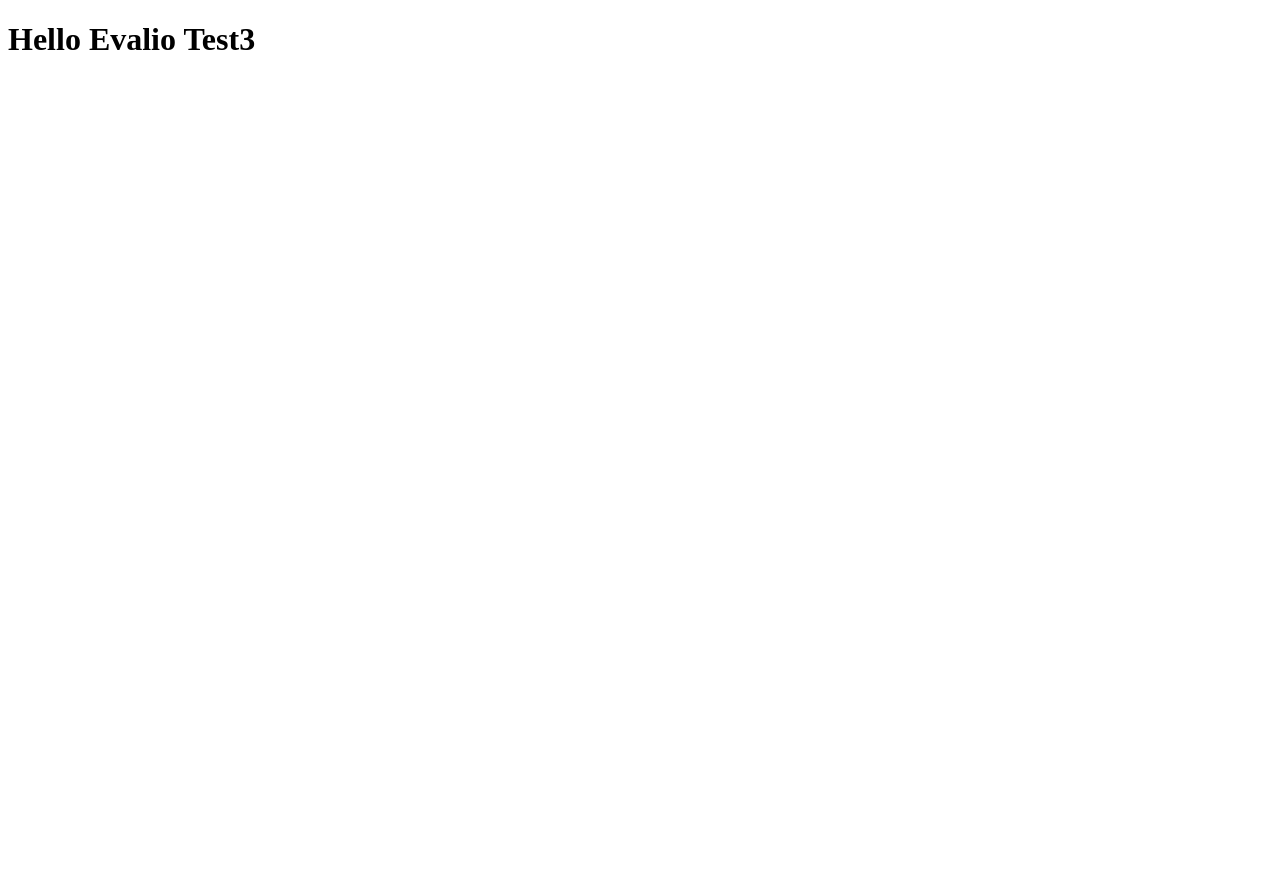
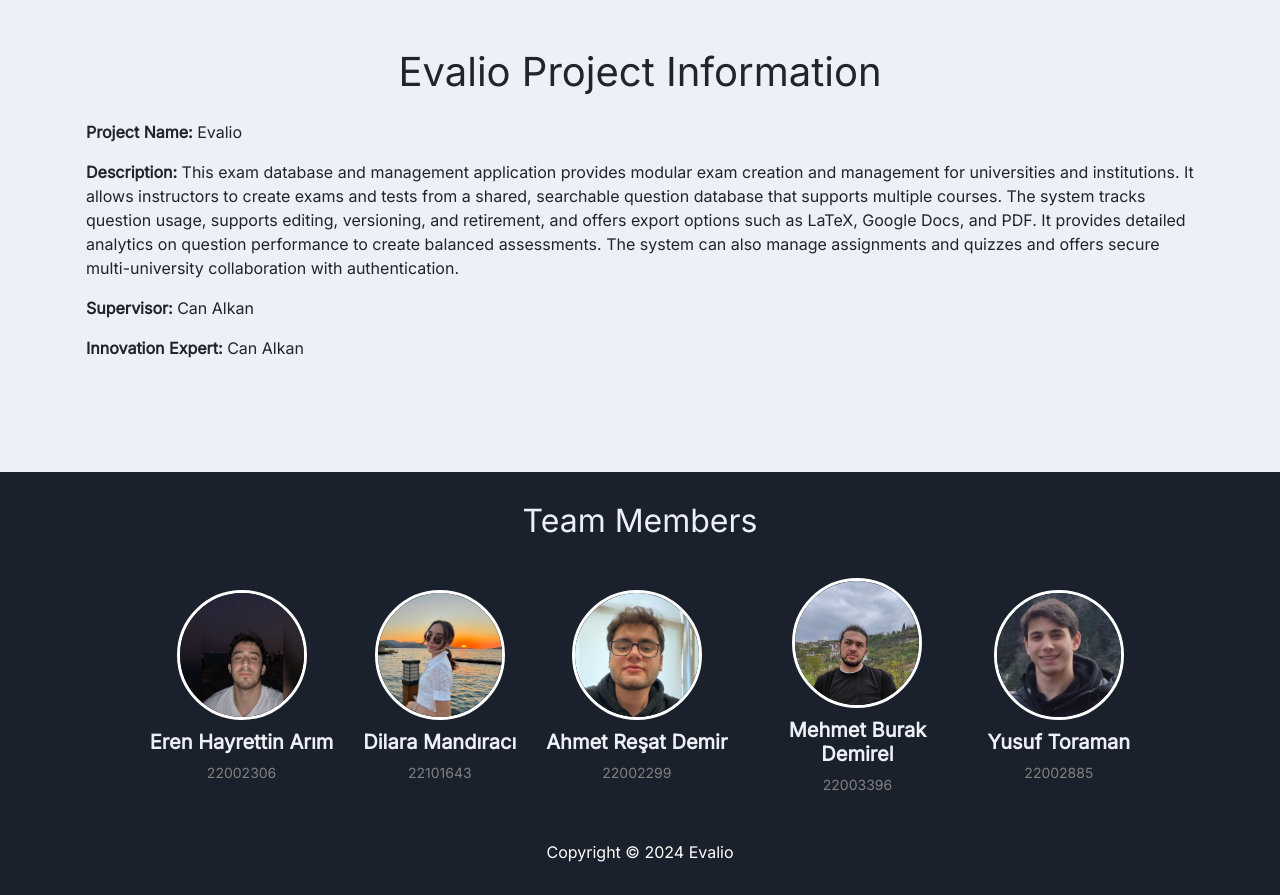
Before and after one commit to ernarim/evalio, a plain HTML site: page public/index.html in a window 1280 px wide. Before the commit the page ends 800 px from the top, so only its background shows below. Drawn offline with nearby package versions, Linux system fonts and the light colour scheme.

Commit message:
Last version

```diff
--- a/public/index.html
+++ b/public/index.html
@@ -1,6 +1,134 @@
-	<!DOCTYPE html>
-<html>
-  <body>
-    <h1> Hello Evalio Test3 </h1>
-  </body>
+<!DOCTYPE html>
+<html lang="en">
+
+<head>
+    <meta charset="UTF-8">
+    <meta name="viewport" content="width=device-width, initial-scale=1.0">
+    <title>Evalio - CS491 Project Information</title>
+
+    <link
+        rel="stylesheet"
+        href="https://stackpath.bootstrapcdn.com/bootstrap/5.0.0-alpha1/css/bootstrap.min.css"
+        integrity="sha384-r4NyP46KrjDleawBgD5tp8Y7UzmLA05oM1iAEQ17CSuDqnUK2+k9luXQOfXJCJ4I"
+        crossorigin="anonymous"
+    >
+    <link rel="stylesheet" href="https://fonts.googleapis.com/css?family=Inter&display=swap">
+
+    <style>
+        body {
+            font-family: 'Inter', sans-serif;
+            background-color: #edf0f7;
+        }
+
+        footer {
+            background-color: #1a202c;
+            color: white;
+            padding: 15px 0;
+            text-align: center;
+        }
+
+        .team-member {
+            max-width: 200px;
+        }
+
+        .team-member img {
+            width: 130px;
+            height: 130px;
+            object-fit: cover;
+            border-radius: 50%; /* Ensures circular shape */
+            border: 3px solid #ffffff;
+        }
+
+        .team-member h5 {
+            margin-top: 10px;
+            font-weight: bold;
+        }
+
+        .team-member p {
+            margin: 0;
+            font-size: 14px;
+            color: gray;
+        }
+
+        /* Ensuring row alignment for team members */
+        .team-section {
+            display: flex;
+            justify-content: center;
+            align-items: center;
+            flex-direction: row; /* Aligns photos in a row */
+            flex-wrap: wrap; /* Allows wrapping if needed */
+            gap: 30px; /* Space between items */
+            background-color: #1a202c;
+            padding: 30px 0;
+            color: #edf0f7;
+        }
+    </style>
+</head>
+
+<body>
+    <section class="container py-5">
+        <h1 class="text-center mb-4">Evalio Project Information</h1>
+        <p><strong>Project Name:</strong> Evalio</p>
+        <p><strong>Description:</strong>
+            This exam database and management application provides modular exam creation and management for universities and institutions.
+            It allows instructors to create exams and tests from a shared, searchable question database that supports multiple courses.
+            The system tracks question usage, supports editing, versioning, and retirement, and offers export options such as LaTeX, Google Docs, and PDF.
+            It provides detailed analytics on question performance to create balanced assessments.
+            The system can also manage assignments and quizzes and offers secure multi-university collaboration with authentication.
+        </p>
+        <p><strong>Supervisor:</strong> Can Alkan</p>
+        <p><strong>Innovation Expert:</strong> Can Alkan</p>
+    </section>
+
+
+    <section class="team-section mt-5">
+      <div  style="width: 100%; text-align: center;">
+        <h2>Team Members</h2>
+      </div>
+      <div class="text-center team-member">
+          <img src="assets/img/eren.jpg" alt="Eren">
+          <h5>Eren Hayrettin Arım</h5>
+          <p>22002306</p>
+      </div>
+      <div class="text-center team-member">
+          <img src="assets/img/dilara.jpeg" alt="Dilara">
+          <h5>Dilara Mandıracı</h5>
+          <p>22101643</p>
+      </div>
+      <div class="text-center team-member">
+          <img src="assets/img/ahmet.jpeg" alt="Ahmet">
+          <h5>Ahmet Reşat Demir</h5>
+          <p>22002299</p>
+      </div>
+      <div class="text-center team-member">
+          <img src="assets/img/burak.jpeg" alt="Burak">
+          <h5>Mehmet Burak Demirel</h5>
+          <p>22003396</p>
+      </div>
+      <div class="text-center team-member">
+          <img src="assets/img/yusuf.jpg" alt="Yusuf">
+          <h5>Yusuf Toraman</h5>
+          <p>22002885</p>
+      </div>
+    </section>
+
+    <footer class="text-center">
+        <div class="container">
+            <p>Copyright © 2024 Evalio</p>
+        </div>
+    </footer>
+
+    <!-- Bootstrap JS -->
+    <script
+        src="https://cdn.jsdelivr.net/npm/popper.js@1.16.0/dist/umd/popper.min.js"
+        integrity="sha384-Q6E9RHvbIyZFJoft+2mJbHaEWldlvI9IOYy5n3zV9zzTtmI3UksdQRVvoxMfooAo"
+        crossorigin="anonymous">
+    </script>
+    <script
+        src="https://stackpath.bootstrapcdn.com/bootstrap/5.0.0-alpha1/js/bootstrap.min.js"
+        integrity="sha384-oesi62hOLfzrys4LxRF63OJCXdXDipiYWBnvTl9Y9/TRlw5xlKIEHpNyvvDShgf/"
+        crossorigin="anonymous">
+    </script>
+</body>
+
 </html>
```
Also changed, not shown: public/assets/img/ahmet.jpeg (added), public/assets/img/burak.jpeg (added), public/assets/img/dilara.jpeg (added), public/assets/img/eren.jpg (added), public/assets/img/yusuf.jpg (added), 1 other file.
